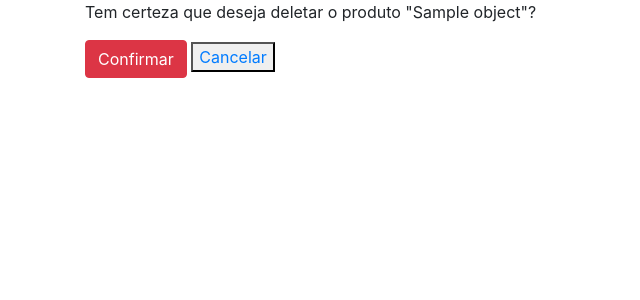
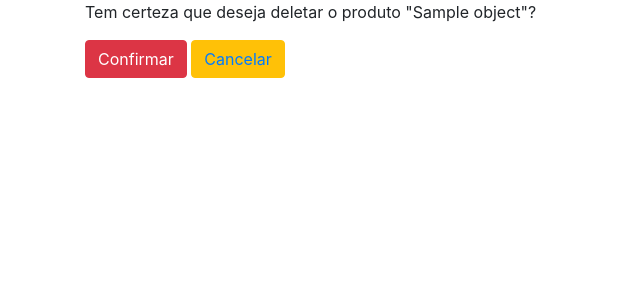
Before and after one commit to CleitonCandiotto/Criando-CRUD-Django, a Django app: template core/templates/del_produto.html in a window 1280 px wide. Shown: the top 300 px of the page, without its empty margins (0-640 px from the left). Run offline with Django 3.2, Linux system fonts and the light colour scheme; the template is opened without the code that fills it: most values are stand-ins (such as "Sample title", 1, 10 or a date in 2020); some libraries are stand-ins or nearby versions.

Commit message:
finalizado

```diff
--- a/core/templates/del_produto.html
+++ b/core/templates/del_produto.html
@@ -7,7 +7,7 @@
         <p>Tem certeza que deseja deletar o produto "{{ object }}"?</p>
         {% buttons %}
             <button type="submit" class="btn btn-danger">Confirmar</button>
-            <button type="button" class="bet bet-warning">
+            <button type="button" class="btn btn-warning">
                 <a href="{% url 'index' %}">Cancelar</a>
             </button>
         {% endbuttons %}
--- a/core/views.py
+++ b/core/views.py
@@ -1,6 +1,6 @@
-from re import template
 from django.views.generic import ListView
 from django.views.generic.edit import CreateView, UpdateView, DeleteView
+from django.urls import reverse_lazy
 
 from .models import Produto
 from .forms import ProdutoForm
@@ -28,3 +28,4 @@ class UpdateProdutoView(UpdateView):
 class DeleteProdutoView(DeleteView):
     model = Produto
     template_name = 'del_produto.html'
+    success_url = reverse_lazy('index')
```
Also changed, not shown: db.sqlite3.
